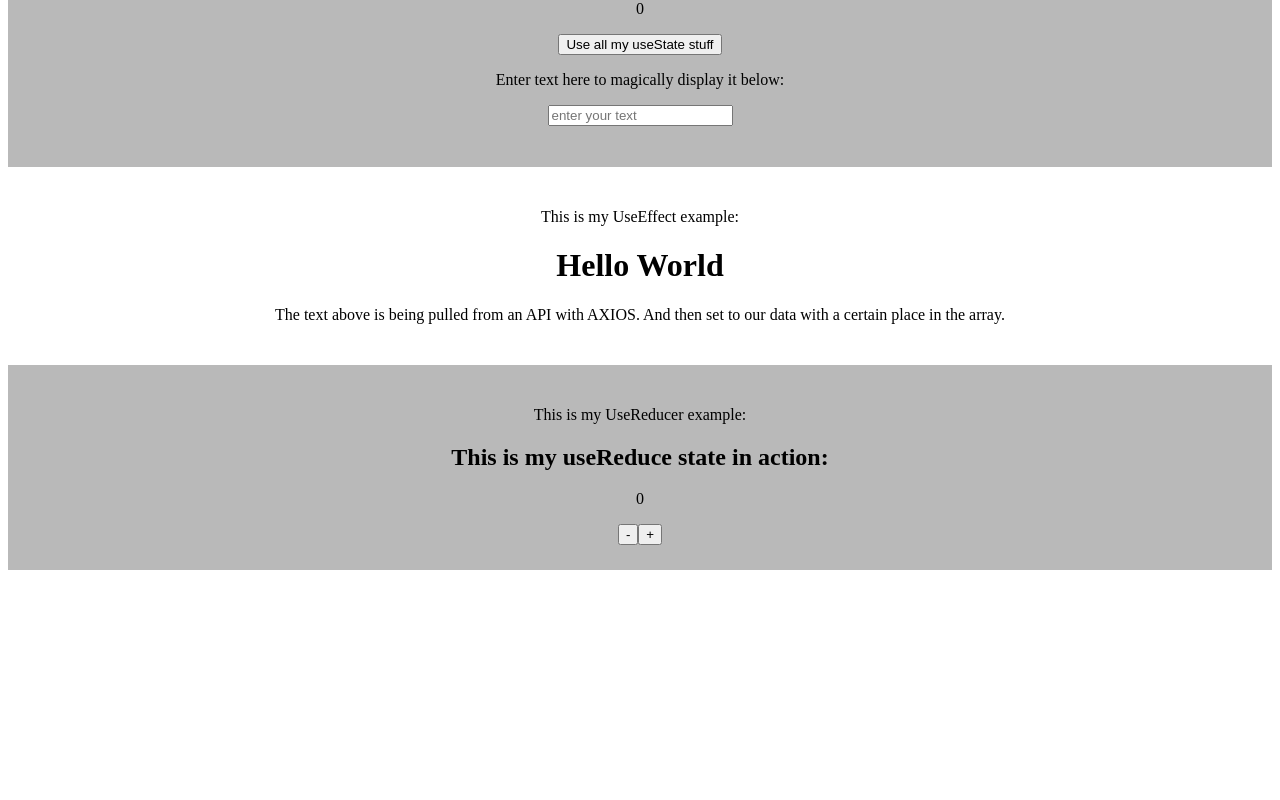
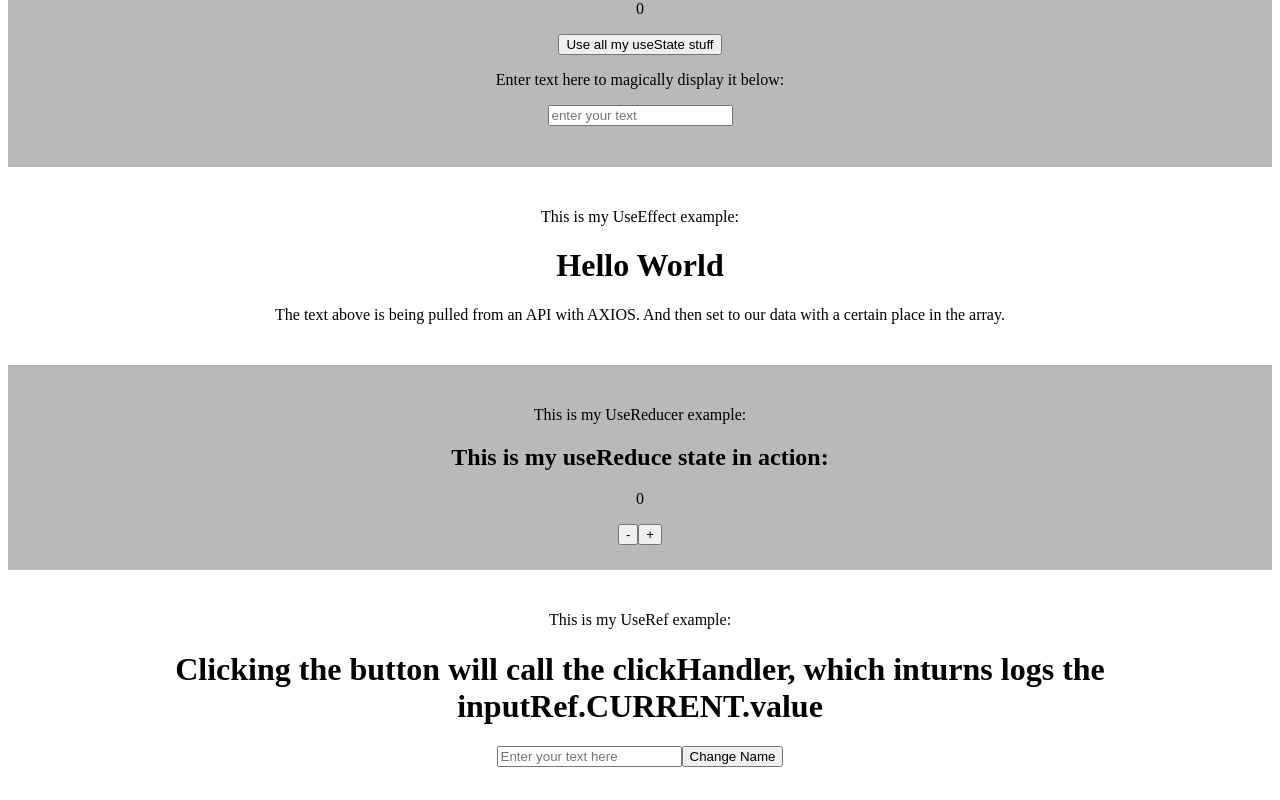
Before and after one commit to Iancahn/codingtest, a React (Create React App) app: page / in a window 1280 px wide. Shown: the part 270-1070 px from the top of the page. Before the commit the page ends 848 px from the top, so only its background shows below. Built offline with nearby package versions, Linux system fonts and the light colour scheme; no server answers.

Commit message:
useRef done
Not really that impressed by useRef, will have to look for more usecases I suppose

```diff
--- a/src/App.js
+++ b/src/App.js
@@ -5,6 +5,7 @@ import './App.css'
 import StateOfUse from './components/StateOfUse';
 import StateOfEffect from './components/StateOfEffect';
 import StateOfReducer from './components/StateOfReducer';
+import StateOfRef from './components/StateOfRef';
 
 function App() {
   return (
@@ -23,6 +24,10 @@ function App() {
         <p> This is my UseReducer example:</p>
         <StateOfReducer />
       </div>
+      <div className="white-background">
+        <p> This is my UseRef example:</p>
+        <StateOfRef />
+      </div>
     </div>
   );
 }
--- /dev/null
+++ b/src/components/StateOfRef.jsx
@@ -0,0 +1,21 @@
+import React, { useRef } from 'react';
+
+function StateOfRef() {
+
+    const inputRef = useRef(null);
+
+    const clickHandler = () => {
+        inputRef.current.focus();
+        console.log(inputRef.current.value);
+    }
+
+    return (
+        <div>
+            <h1>Clicking the button will call the clickHandler, which inturns logs the inputRef.CURRENT.value</h1>
+            <input type="text" placeholder='Enter your text here' ref={inputRef} />
+            <button onClick={clickHandler}>Change Name</button>
+        </div>
+    )
+}
+
+export default StateOfRef;
```
